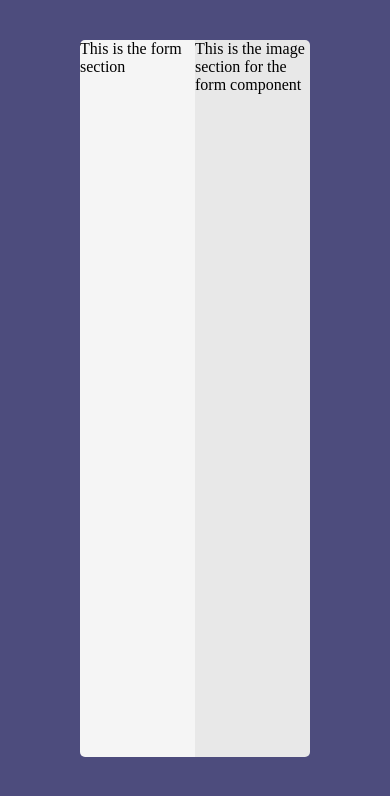
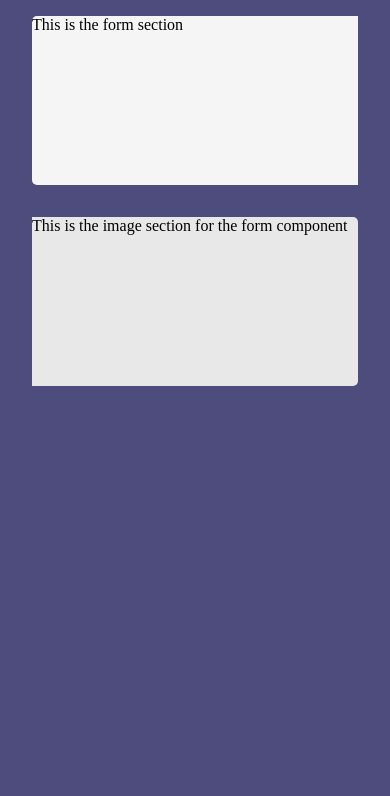
Before and after one commit to Naominm/ticket-management-system-frontend, a React (Vite) app: page / in a window 390 px wide. Shown: the top 796 px of the page. Built offline with nearby package versions, Linux system fonts and the light colour scheme.

Commit message:
Feat: Enhance Responsiveness at the two child components

```diff
--- a/src/components/formComponent.tsx
+++ b/src/components/formComponent.tsx
@@ -7,9 +7,12 @@ export default function FormComponent() {
       sx={{
         width: "100%",
         display: "flex",
-        flexDirection: "row",
-        py: 5,
-        px: 10,
+        flexDirection: { xs: "column", md: "row" },
+        alignItems: "center",
+        justifyContent: "center",
+        py: { xs: 2, md: 5 },
+        px: { xs: 4, md: 10 },
+        gap: { xs: 4, md: 0 },
       }}
     >
       <FormSection />
@@ -24,8 +27,9 @@ function FormSection() {
       component="div"
       sx={{
         backgroundColor: "var(--primary-color)",
-        height: "85vh",
-        width: "50%",
+        height: { xs: "auto", md: "85vh" },
+        minHeight: "20vh",
+        width: { xs: "100%", md: "50%" },
         borderRadius: "5px 0 0 5px",
       }}
     >
@@ -40,8 +44,9 @@ function FormImageSection() {
       component="div"
       sx={{
         backgroundColor: "var(--primary-deep-color)",
-        height: "85vh",
-        width: "50%",
+        height: { xs: "auto", md: "85vh" },
+        minHeight: "20vh",
+        width: { xs: "100%", md: "50%" },
         borderRadius: "0px 5px 5px 0",
       }}
     >
```
